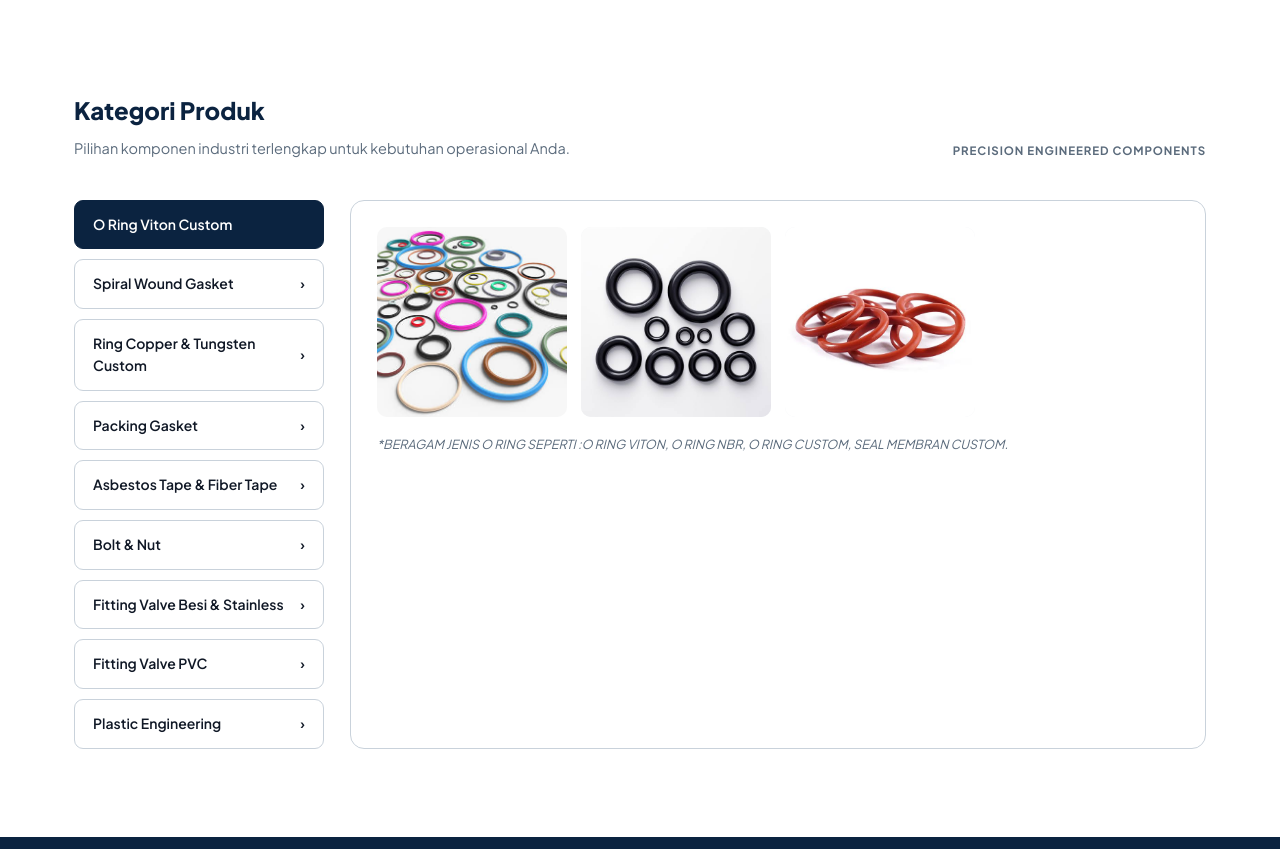
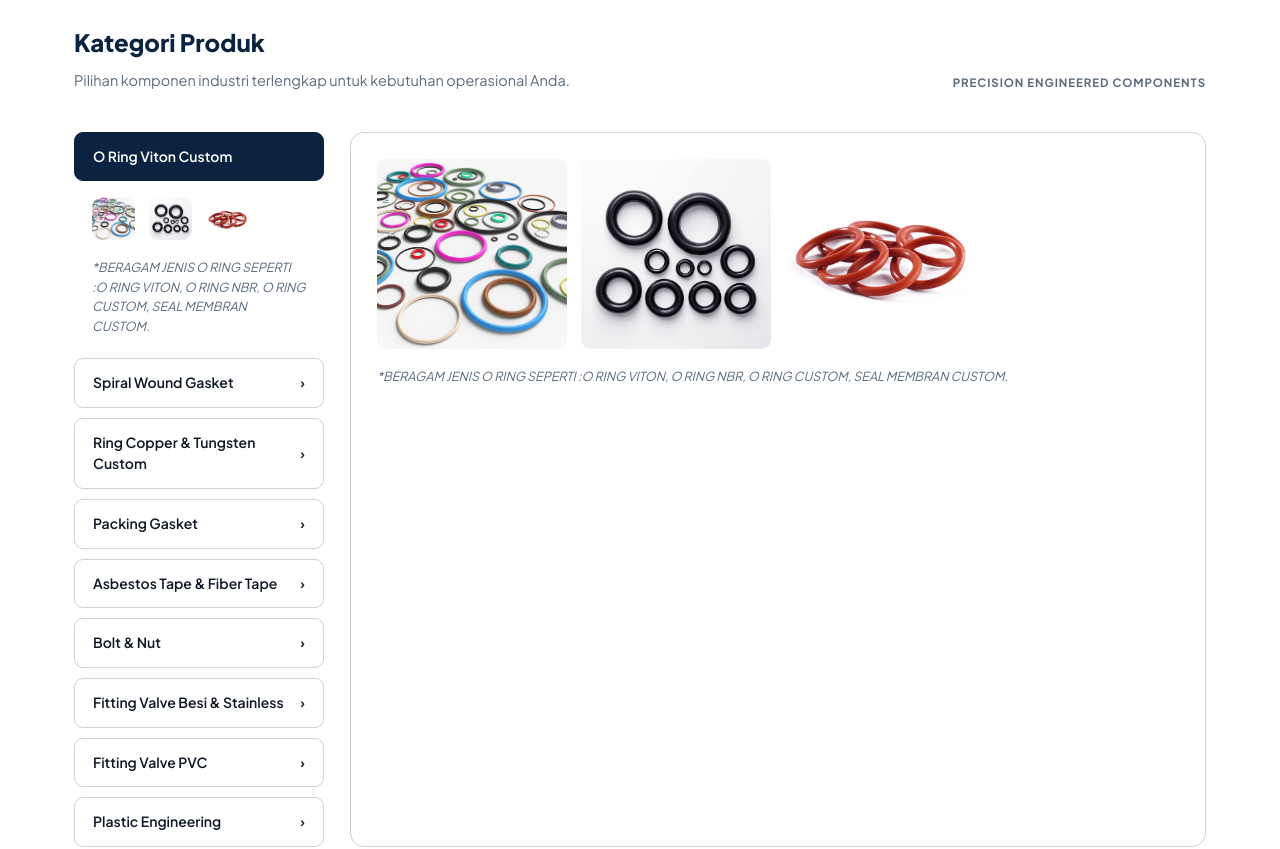
Before and after one commit to masterkinart/teknik-dewa-artha, a Next.js app: page / in a window 1280 px wide. Shown: the part 1540-2389 px from the top of the page. Built offline with nearby package versions, Linux system fonts and the light colour scheme.

Commit message:
update accordion mobile

```diff
--- a/app/components/ProductsSection.tsx
+++ b/app/components/ProductsSection.tsx
@@ -138,13 +138,27 @@ export default function ProductsSection() {
         <div className="products-grid">
           <div className="cat-list">
             {categories.map((cat, i) => (
+              <div key={cat.label}>
                 <div
-                key={cat.label}
                   className={`cat-item${active === i ? " active" : ""}`}
                   onClick={() => setActive(i)}
                 >
                   {cat.label}
                   {i > 0 && <span>›</span>}
+                </div>
+                <div className={`cat-panel${active === i ? " active" : ""}`}>
+                  <div className="product-swatches">
+                    {cat.images.map((image) => (
+                      <div className="swatch" key={image}>
+                        <img
+                          src={encodeURI(`/${cat.folder}/${image}`)}
+                          alt={`${cat.label} - ${image.replace(/\.[^/.]+$/, "")}`}
+                        />
+                      </div>
+                    ))}
+                  </div>
+                  <p className="panel-note">{cat.footerText}</p>
+                </div>
               </div>
             ))}
           </div>
--- a/app/globals.css
+++ b/app/globals.css
@@ -252,6 +252,9 @@ section {
 section[id] {
   scroll-margin-top: 90px;
 }
+#about {
+  padding-bottom: 20px;
+}
 .section-tight {
   padding: 70px 0;
 }
@@ -505,6 +508,22 @@ section[id] {
 }
 .cat-item:hover:not(.active) {
   border-color: var(--navy-800);
+}
+
+.cat-panel {
+  display: block;
+  max-height: 0;
+  overflow: hidden;
+  transform-origin: top;
+  transition: max-height 0.35s ease, opacity 0.35s ease, padding 0.35s ease;
+  opacity: 0;
+  padding: 0 18px;
+}
+
+.cat-panel.active {
+  max-height: 1200px;
+  opacity: 1;
+  padding: 16px 18px 12px;
 }
 
 .product-panel {
@@ -786,6 +805,31 @@ footer {
   .about-media {
     display: none;
   }
+  .cat-list {
+    gap: 0;
+  }
+  .cat-item {
+    padding: 16px 18px;
+    border-radius: 12px;
+  }
+  .cat-panel {
+    display: block;
+    padding: 16px 18px 12px;
+    border: 1px solid var(--gray-300);
+    border-top: none;
+    border-radius: 0 0 12px 12px;
+    background: var(--white);
+    margin-bottom: 16px;
+  }
+  .product-panel {
+    display: none;
+  }
+  .product-swatches {
+    grid-template-columns: repeat(2, 1fr);
+  }
+  .panel-note {
+    margin-top: 14px;
+  }
   .vm-grid {
     grid-template-columns: 1fr;
   }
```
Lines whose indentation alone changed are shown as unchanged.
